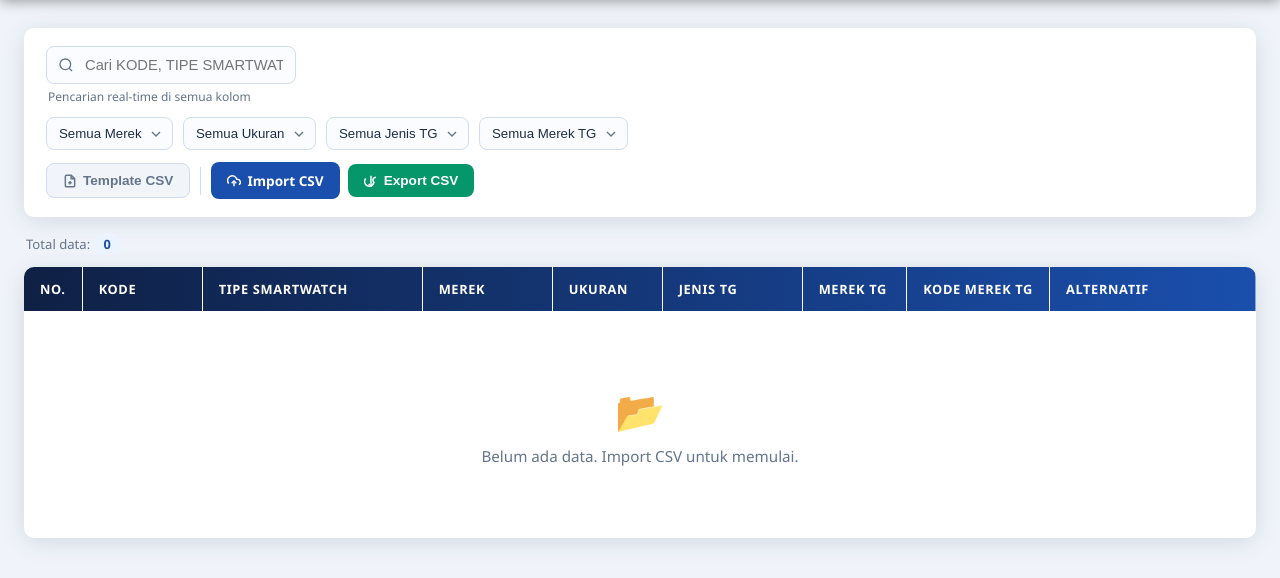
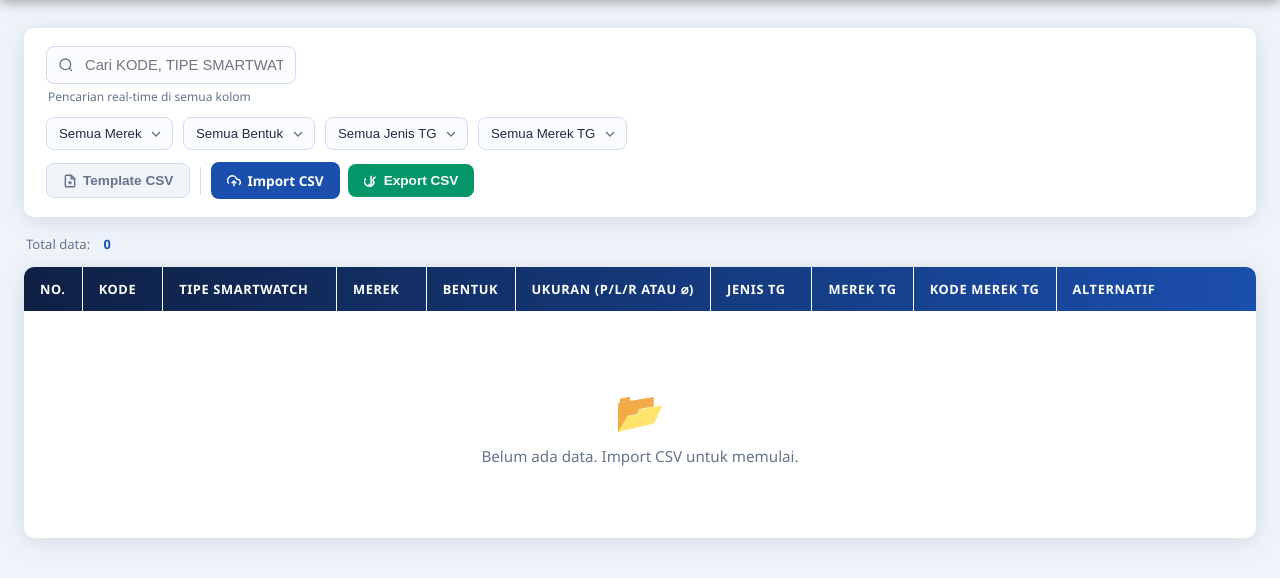
Before and after one commit to Kevinsorensen523/tempered-glass-persamaan, a Flask app: page /smartwatch in a window 1280 px wide. Shown: the part 80-658 px from the top of the page. Run offline with Flask 3, Linux system fonts and the light colour scheme; data that the repository does not hold is empty.

Commit message:
refactor: shape-aware smartwatch sizing (bentuk/diameter/panjang/lebar/radius)
Replace freeform 'ukuran' text field with structured measurement fields
matching how the hydrogel cutting machine actually measures: Bulat (round)
uses diameter; Persegi (rectangular) uses panjang (P), lebar (L), radius
(R = corner curvature). Table was still empty in both environments, so
this is a clean schema change, not a migration.

```diff
--- a/app.py
+++ b/app.py
@@ -68,10 +68,19 @@ def get_db():
     return g.db
 
 
+# Ukuran smartwatch dicatat sesuai cara mesin hydrogel motong-nya (bukan teks
+# bebas): kalau `bentuk` == "Bulat" cuma butuh `diameter`; kalau "Persegi"
+# butuh `panjang` (P), `lebar` (L), `radius` (R = kelengkungan sudut). Sumber
+# data ini staff (Vera) yang belum masuk ke sistem — lihat CLAUDE.md.
+SMARTWATCH_BENTUK_BULAT = "Bulat"
+SMARTWATCH_BENTUK_PERSEGI = "Persegi"
+
+
 def get_smartwatch_db():
     """DB terpisah dari `hp` (file sendiri, `smartwatch_data.db`) khusus data
     ukuran smartwatch -> tempered glass yang cocok. Dipisah dari hp_data.db
-    biar gak campur aduk skema (smartwatch pakai `ukuran`, bukan `tipe_hp`)."""
+    biar gak campur aduk skema (smartwatch pakai ukuran fisik/bentuk, bukan
+    `tipe_hp`)."""
     if "swdb" not in g:
         g.swdb = sqlite3.connect(SMARTWATCH_DB_PATH)
         g.swdb.row_factory = sqlite3.Row
@@ -81,7 +90,11 @@ def get_smartwatch_db():
                 kode             TEXT NOT NULL,
                 tipe_smartwatch  TEXT NOT NULL,
                 merek            TEXT NOT NULL,
-                ukuran           TEXT NOT NULL DEFAULT '',
+                bentuk           TEXT NOT NULL DEFAULT '',
+                diameter         TEXT NOT NULL DEFAULT '',
+                panjang          TEXT NOT NULL DEFAULT '',
+                lebar            TEXT NOT NULL DEFAULT '',
+                radius           TEXT NOT NULL DEFAULT '',
                 jenis_tg         TEXT NOT NULL DEFAULT '',
                 alternatif       TEXT NOT NULL DEFAULT '[]',
                 merek_tg         TEXT NOT NULL DEFAULT '',
@@ -89,12 +102,19 @@ def get_smartwatch_db():
             )
         """)
         _ensure_columns(g.swdb, "smartwatch", {
-            "ukuran":        "TEXT NOT NULL DEFAULT ''",
+            "bentuk":        "TEXT NOT NULL DEFAULT ''",
+            "diameter":      "TEXT NOT NULL DEFAULT ''",
+            "panjang":       "TEXT NOT NULL DEFAULT ''",
+            "lebar":         "TEXT NOT NULL DEFAULT ''",
+            "radius":        "TEXT NOT NULL DEFAULT ''",
             "jenis_tg":      "TEXT NOT NULL DEFAULT ''",
             "alternatif":    "TEXT NOT NULL DEFAULT '[]'",
             "merek_tg":      "TEXT NOT NULL DEFAULT ''",
             "kode_merek_tg": "TEXT NOT NULL DEFAULT ''",
         })
+        # kolom `ukuran` lama (teks bebas) dibiarkan ada kalau sempat dibuat
+        # DB-nya duluan (jangan DROP COLUMN, gak ada gunanya ambil resiko utk
+        # kolom yang udah gak dipakai kode) — cukup gak dipakai lagi.
     return g.swdb
 
 
@@ -141,7 +161,11 @@ def _smartwatch_row_to_dict(r):
         "kode":            r["kode"],
         "tipe_smartwatch": r["tipe_smartwatch"],
         "merek":           r["merek"],
-        "ukuran":          r["ukuran"],
+        "bentuk":          r["bentuk"],
+        "diameter":        r["diameter"],
+        "panjang":         r["panjang"],
+        "lebar":           r["lebar"],
+        "radius":          r["radius"],
         "jenis_tg":        r["jenis_tg"],
         "alternatif":      alt,
         "merek_tg":        r["merek_tg"],
@@ -728,17 +752,18 @@ def list_smartwatch():
     merek = request.args.get("merek", "").strip()
     jenis_tg = request.args.get("jenis_tg", "").strip()
     merek_tg = request.args.get("merek_tg", "").strip()
-    ukuran = request.args.get("ukuran", "").strip()
+    bentuk = request.args.get("bentuk", "").strip()
 
     where = []
     params: list[str] = []
     if q:
         like = f"%{q}%"
         where.append(
-            "(kode LIKE ? OR tipe_smartwatch LIKE ? OR merek LIKE ? OR ukuran LIKE ? "
+            "(kode LIKE ? OR tipe_smartwatch LIKE ? OR merek LIKE ? OR bentuk LIKE ? "
+            "OR diameter LIKE ? OR panjang LIKE ? OR lebar LIKE ? OR radius LIKE ? "
             "OR jenis_tg LIKE ? OR alternatif LIKE ? OR merek_tg LIKE ? OR kode_merek_tg LIKE ?)"
         )
-        params += [like] * 8
+        params += [like] * 12
     if merek:
         where.append("merek = ?")
         params.append(merek)
@@ -748,12 +773,12 @@ def list_smartwatch():
     if merek_tg:
         where.append("merek_tg = ?")
         params.append(merek_tg)
-    if ukuran:
-        where.append("ukuran = ?")
-        params.append(ukuran)
+    if bentuk:
+        where.append("bentuk = ?")
+        params.append(bentuk)
 
-    sql = ("SELECT id, kode, tipe_smartwatch, merek, ukuran, jenis_tg, alternatif, merek_tg, "
-           "kode_merek_tg FROM smartwatch")
+    sql = ("SELECT id, kode, tipe_smartwatch, merek, bentuk, diameter, panjang, lebar, radius, "
+           "jenis_tg, alternatif, merek_tg, kode_merek_tg FROM smartwatch")
     if where:
         sql += " WHERE " + " AND ".join(where)
     sql += " ORDER BY kode"
@@ -776,7 +801,7 @@ def smartwatch_filter_options():
 
     return jsonify({
         "merek": distinct("merek"),
-        "ukuran": distinct("ukuran"),
+        "bentuk": distinct("bentuk"),
         "jenis_tg": distinct("jenis_tg"),
         "merek_tg": distinct("merek_tg"),
         "kode_merek_tg": distinct("kode_merek_tg"),
@@ -787,13 +812,18 @@ def smartwatch_filter_options():
 def download_smartwatch_template():
     buf = io.StringIO()
     w = csv.writer(buf)
-    w.writerow(["KODE", "TIPE SMARTWATCH", "MEREK", "UKURAN", "JENIS TG", "ALTERNATIF",
-                "MEREK TG", "KODE MEREK TG"])
-    # UKURAN diisi ukuran layar smartwatch (mis. "44mm", "1.43 inch") — dipakai
-    # buat nyocokin ukuran TG, bukan match nama model kayak tipe_hp
-    w.writerow(["SW001", "Galaxy Watch 6", "Samsung", "44mm", "Clear", "SW001A", "No Brand", ""])
-    w.writerow(["SW002", "Apple Watch Series 9", "Apple", "45mm", "Privacy", "", "No Brand", ""])
-    w.writerow(["SW003", "Mi Band 8", "Xiaomi", "1.62 inch", "Anti Gores", "", "No Brand", ""])
+    w.writerow(["KODE", "TIPE SMARTWATCH", "MEREK", "BENTUK", "DIAMETER", "PANJANG", "LEBAR",
+                "RADIUS", "JENIS TG", "ALTERNATIF", "MEREK TG", "KODE MEREK TG"])
+    # BENTUK = "Bulat" atau "Persegi" (sesuai cara mesin hydrogel motong):
+    #   - Bulat   -> isi DIAMETER saja (mis. "44mm"), PANJANG/LEBAR/RADIUS kosong
+    #   - Persegi -> isi PANJANG (P), LEBAR (L), RADIUS (R = kelengkungan sudut),
+    #                DIAMETER kosong
+    w.writerow(["SW001", "Galaxy Watch 6", "Samsung", "Bulat", "44mm", "", "", "",
+                "Clear", "SW001A", "No Brand", ""])
+    w.writerow(["SW002", "Apple Watch Series 9", "Apple", "Persegi", "", "45mm", "38mm", "6mm",
+                "Privacy", "", "No Brand", ""])
+    w.writerow(["SW003", "Mi Band 8", "Xiaomi", "Persegi", "", "47mm", "20.8mm", "5mm",
+                "Anti Gores", "", "No Brand", ""])
     buf.seek(0)
     return send_file(
         io.BytesIO(buf.getvalue().encode("utf-8-sig")),
@@ -810,17 +840,18 @@ def export_smartwatch_csv():
         return "Unauthorized: Password salah", 401
     db = get_smartwatch_db()
     rows = db.execute(
-        "SELECT kode, tipe_smartwatch, merek, ukuran, jenis_tg, alternatif, merek_tg, kode_merek_tg "
-        "FROM smartwatch ORDER BY kode"
+        "SELECT kode, tipe_smartwatch, merek, bentuk, diameter, panjang, lebar, radius, "
+        "jenis_tg, alternatif, merek_tg, kode_merek_tg FROM smartwatch ORDER BY kode"
     ).fetchall()
     buf = io.StringIO()
     w = csv.writer(buf)
-    w.writerow(["KODE", "TIPE SMARTWATCH", "MEREK", "UKURAN", "JENIS TG", "ALTERNATIF",
-                "MEREK TG", "KODE MEREK TG"])
+    w.writerow(["KODE", "TIPE SMARTWATCH", "MEREK", "BENTUK", "DIAMETER", "PANJANG", "LEBAR",
+                "RADIUS", "JENIS TG", "ALTERNATIF", "MEREK TG", "KODE MEREK TG"])
     for r in rows:
         alt_codes = _parse_alternatif(r["alternatif"])
-        w.writerow([r["kode"], r["tipe_smartwatch"], r["merek"], r["ukuran"], r["jenis_tg"],
-                    ";".join(alt_codes), r["merek_tg"], r["kode_merek_tg"]])
+        w.writerow([r["kode"], r["tipe_smartwatch"], r["merek"], r["bentuk"], r["diameter"],
+                    r["panjang"], r["lebar"], r["radius"], r["jenis_tg"], ";".join(alt_codes),
+                    r["merek_tg"], r["kode_merek_tg"]])
     buf.seek(0)
     ts = datetime.now().strftime("%Y%m%d_%H%M%S")
     return send_file(
@@ -862,6 +893,9 @@ def import_smartwatch_csv():
 
         idx = {h: headers.index(h) for h in headers}
 
+        def col(row, name):
+            return row[idx[name]].strip() if name in idx and idx[name] < len(row) else ""
+
         rows_to_insert = []
         for row in reader:
             if not any(c.strip() for c in row):
@@ -870,21 +904,19 @@ def import_smartwatch_csv():
                 kode  = _normalize_kode(row[idx["KODE"]])
                 tipe  = row[idx["TIPE SMARTWATCH"]].strip()
                 merek = row[idx["MEREK"]].strip()
-                ukuran = (row[idx["UKURAN"]].strip()
-                          if "UKURAN" in idx and idx["UKURAN"] < len(row) else "")
-                jenis = (row[idx["JENIS TG"]].strip()
-                         if "JENIS TG" in idx and idx["JENIS TG"] < len(row) else "")
-                alt_raw = (row[idx["ALTERNATIF"]].strip()
-                           if "ALTERNATIF" in idx and idx["ALTERNATIF"] < len(row) else "")
-                alt = _parse_alternatif(alt_raw)
-                merek_tg = (row[idx["MEREK TG"]].strip()
-                            if "MEREK TG" in idx and idx["MEREK TG"] < len(row) else "")
-                kode_merek_tg = (row[idx["KODE MEREK TG"]].strip()
-                                 if "KODE MEREK TG" in idx and idx["KODE MEREK TG"] < len(row) else "")
+                bentuk = col(row, "BENTUK")
+                diameter = col(row, "DIAMETER")
+                panjang = col(row, "PANJANG")
+                lebar = col(row, "LEBAR")
+                radius = col(row, "RADIUS")
+                jenis = col(row, "JENIS TG")
+                alt = _parse_alternatif(col(row, "ALTERNATIF"))
+                merek_tg = col(row, "MEREK TG")
+                kode_merek_tg = col(row, "KODE MEREK TG")
                 if kode and tipe and merek:
                     rows_to_insert.append(
-                        (kode, tipe, merek, ukuran, jenis, json.dumps(alt, ensure_ascii=False),
-                         merek_tg, kode_merek_tg)
+                        (kode, tipe, merek, bentuk, diameter, panjang, lebar, radius, jenis,
+                         json.dumps(alt, ensure_ascii=False), merek_tg, kode_merek_tg)
                     )
             except IndexError:
                 continue
@@ -897,8 +929,8 @@ def import_smartwatch_csv():
         # backup data lama ke disk (pola sama kayak import HP)
         backup_created = False
         existing = db.execute(
-            "SELECT kode, tipe_smartwatch, merek, ukuran, jenis_tg, alternatif, merek_tg, kode_merek_tg "
-            "FROM smartwatch ORDER BY kode"
+            "SELECT kode, tipe_smartwatch, merek, bentuk, diameter, panjang, lebar, radius, "
+            "jenis_tg, alternatif, merek_tg, kode_merek_tg FROM smartwatch ORDER BY kode"
         ).fetchall()
         if existing:
             os.makedirs(BACKUP_DIR, exist_ok=True)
@@ -906,17 +938,19 @@ def import_smartwatch_csv():
             backup_path = os.path.join(BACKUP_DIR, f"backup_smartwatch_{ts}.csv")
             with open(backup_path, "w", newline="", encoding="utf-8-sig") as bf:
                 bw = csv.writer(bf)
-                bw.writerow(["KODE", "TIPE SMARTWATCH", "MEREK", "UKURAN", "JENIS TG", "ALTERNATIF",
-                             "MEREK TG", "KODE MEREK TG"])
+                bw.writerow(["KODE", "TIPE SMARTWATCH", "MEREK", "BENTUK", "DIAMETER", "PANJANG",
+                             "LEBAR", "RADIUS", "JENIS TG", "ALTERNATIF", "MEREK TG", "KODE MEREK TG"])
                 for r in existing:
-                    bw.writerow([r["kode"], r["tipe_smartwatch"], r["merek"], r["ukuran"], r["jenis_tg"],
+                    bw.writerow([r["kode"], r["tipe_smartwatch"], r["merek"], r["bentuk"],
+                                 r["diameter"], r["panjang"], r["lebar"], r["radius"], r["jenis_tg"],
                                  r["alternatif"], r["merek_tg"], r["kode_merek_tg"]])
             backup_created = True
 
         db.execute("DELETE FROM smartwatch")
         db.executemany(
-            "INSERT INTO smartwatch (kode, tipe_smartwatch, merek, ukuran, jenis_tg, alternatif, "
-            "merek_tg, kode_merek_tg) VALUES (?, ?, ?, ?, ?, ?, ?, ?)",
+            "INSERT INTO smartwatch (kode, tipe_smartwatch, merek, bentuk, diameter, panjang, "
+            "lebar, radius, jenis_tg, alternatif, merek_tg, kode_merek_tg) "
+            "VALUES (?, ?, ?, ?, ?, ?, ?, ?, ?, ?, ?, ?)",
             rows_to_insert,
         )
         db.commit()
--- a/templates/smartwatch.html
+++ b/templates/smartwatch.html
@@ -200,7 +200,8 @@
     th.col-kode { width: 120px; }
     th.col-tipe { width: 220px; }
     th.col-merek { width: 130px; }
-    th.col-ukuran { width: 110px; }
+    th.col-bentuk { width: 90px; }
+    th.col-ukuran { width: 130px; }
     th.col-jenis { width: 140px; }
     th.col-kode-merek-tg { width: 120px; }
     th.col-alt { min-width: 200px; }
@@ -311,14 +312,14 @@
         <svg width="16" height="16" viewBox="0 0 24 24" fill="none" stroke="currentColor" stroke-width="2">
           <circle cx="11" cy="11" r="8"/><path d="m21 21-4.35-4.35"/>
         </svg>
-        <input id="searchInput" type="text" placeholder="Cari KODE, TIPE SMARTWATCH, MEREK, UKURAN, JENIS TG…" autocomplete="off" />
+        <input id="searchInput" type="text" placeholder="Cari KODE, TIPE SMARTWATCH, MEREK, BENTUK, UKURAN, JENIS TG…" autocomplete="off" />
       </div>
       <div class="search-hint">Pencarian real-time di semua kolom</div>
     </div>
 
     <div class="filters-row">
       <select id="filterMerek" class="filter-select"><option value="">Semua Merek</option></select>
-      <select id="filterUkuran" class="filter-select"><option value="">Semua Ukuran</option></select>
+      <select id="filterBentuk" class="filter-select"><option value="">Semua Bentuk</option></select>
       <select id="filterJenisTg" class="filter-select"><option value="">Semua Jenis TG</option></select>
       <select id="filterMerekTg" class="filter-select"><option value="">Semua Merek TG</option></select>
       <button class="filter-clear" id="filterClearBtn" style="display:none" onclick="clearFilters()">Reset filter</button>
@@ -368,7 +369,8 @@
             <th class="col-kode">Kode</th>
             <th class="col-tipe">Tipe Smartwatch</th>
             <th class="col-merek">Merek</th>
-            <th class="col-ukuran">Ukuran</th>
+            <th class="col-bentuk">Bentuk</th>
+            <th class="col-ukuran">Ukuran (P/L/R atau ⌀)</th>
             <th class="col-jenis">Jenis TG</th>
             <th class="col-merek-tg">Merek TG</th>
             <th class="col-kode-merek-tg">Kode Merek TG</th>
@@ -376,7 +378,7 @@
           </tr>
         </thead>
         <tbody id="tableBody">
-          <tr class="empty-row"><td colspan="9"><span class="empty-icon">🔄</span>Memuat data…</td></tr>
+          <tr class="empty-row"><td colspan="10"><span class="empty-icon">🔄</span>Memuat data…</td></tr>
         </tbody>
       </table>
     </div>
@@ -420,16 +422,16 @@
   let searchTimer = null;
   let pendingFile  = null;
 
-  const FILTER_IDS = ["filterMerek", "filterUkuran", "filterJenisTg", "filterMerekTg"];
+  const FILTER_IDS = ["filterMerek", "filterBentuk", "filterJenisTg", "filterMerekTg"];
 
   async function loadData(q = "") {
     const params = new URLSearchParams({ q });
     const merek    = document.getElementById("filterMerek").value;
-    const ukuran   = document.getElementById("filterUkuran").value;
+    const bentuk   = document.getElementById("filterBentuk").value;
     const jenisTg  = document.getElementById("filterJenisTg").value;
     const merekTg  = document.getElementById("filterMerekTg").value;
     if (merek)   params.set("merek", merek);
-    if (ukuran)  params.set("ukuran", ukuran);
+    if (bentuk)  params.set("bentuk", bentuk);
     if (jenisTg) params.set("jenis_tg", jenisTg);
     if (merekTg) params.set("merek_tg", merekTg);
 
@@ -443,7 +445,7 @@
     const resp = await fetch("/api/smartwatch/filters");
     const json = await resp.json();
     fillSelect("filterMerek", json.merek);
-    fillSelect("filterUkuran", json.ukuran);
+    fillSelect("filterBentuk", json.bentuk);
     fillSelect("filterJenisTg", json.jenis_tg);
     fillSelect("filterMerekTg", json.merek_tg);
   }
@@ -486,7 +488,7 @@
     const stat  = document.getElementById("statText");
 
     if (data.length === 0) {
-      tbody.innerHTML = `<tr class="empty-row"><td colspan="9">
+      tbody.innerHTML = `<tr class="empty-row"><td colspan="10">
         <span class="empty-icon">${q ? "🔍" : "📂"}</span>
         ${q ? `Tidak ada data cocok dengan "<strong>${esc(q)}</strong>"` : "Belum ada data. Import CSV untuk memulai."}
       </td></tr>`;
@@ -502,7 +504,8 @@
         <td class="col-kode">${esc(r.kode)}</td>
         <td>${esc(r.tipe_smartwatch)}</td>
         <td>${esc(r.merek)}</td>
-        <td class="col-ukuran">${esc(r.ukuran) || '<span style="color:var(--border)">—</span>'}</td>
+        <td class="col-bentuk">${esc(r.bentuk) || '<span style="color:var(--border)">—</span>'}</td>
+        <td class="col-ukuran">${renderUkuran(r)}</td>
         <td class="col-jenis">${r.jenis_tg ? `<span class="jenis-badge">${esc(r.jenis_tg)}</span>` : '<span style="color:var(--border)">—</span>'}</td>
         <td class="col-merek-tg">${esc(r.merek_tg) || '<span style="color:var(--border)">—</span>'}</td>
         <td class="col-kode-merek-tg">${esc(r.kode_merek_tg) || '<span style="color:var(--border)">—</span>'}</td>
@@ -518,6 +521,16 @@
   function renderAlt(arr) {
     if (!arr || arr.length === 0) return '<span style="color:var(--border)">—</span>';
     return `<div class="alt-tags">${arr.map(a => `<span class="alt-tag">${esc(a)}</span>`).join("")}</div>`;
+  }
+
+  // Bulat -> tampilkan diameter (⌀). Persegi -> tampilkan P x L, R (radius sudut).
+  function renderUkuran(r) {
+    if (r.bentuk === "Bulat" && r.diameter) return `⌀${esc(r.diameter)}`;
+    if (r.bentuk === "Persegi" && (r.panjang || r.lebar)) {
+      const pl = `${esc(r.panjang) || "?"} × ${esc(r.lebar) || "?"}`;
+      return r.radius ? `${pl}, R${esc(r.radius)}` : pl;
+    }
+    return '<span style="color:var(--border)">—</span>';
   }
 
   document.getElementById("searchInput").addEventListener("input", function () {
```
Also changed, not shown: CLAUDE.md (+22 -8 lines).
